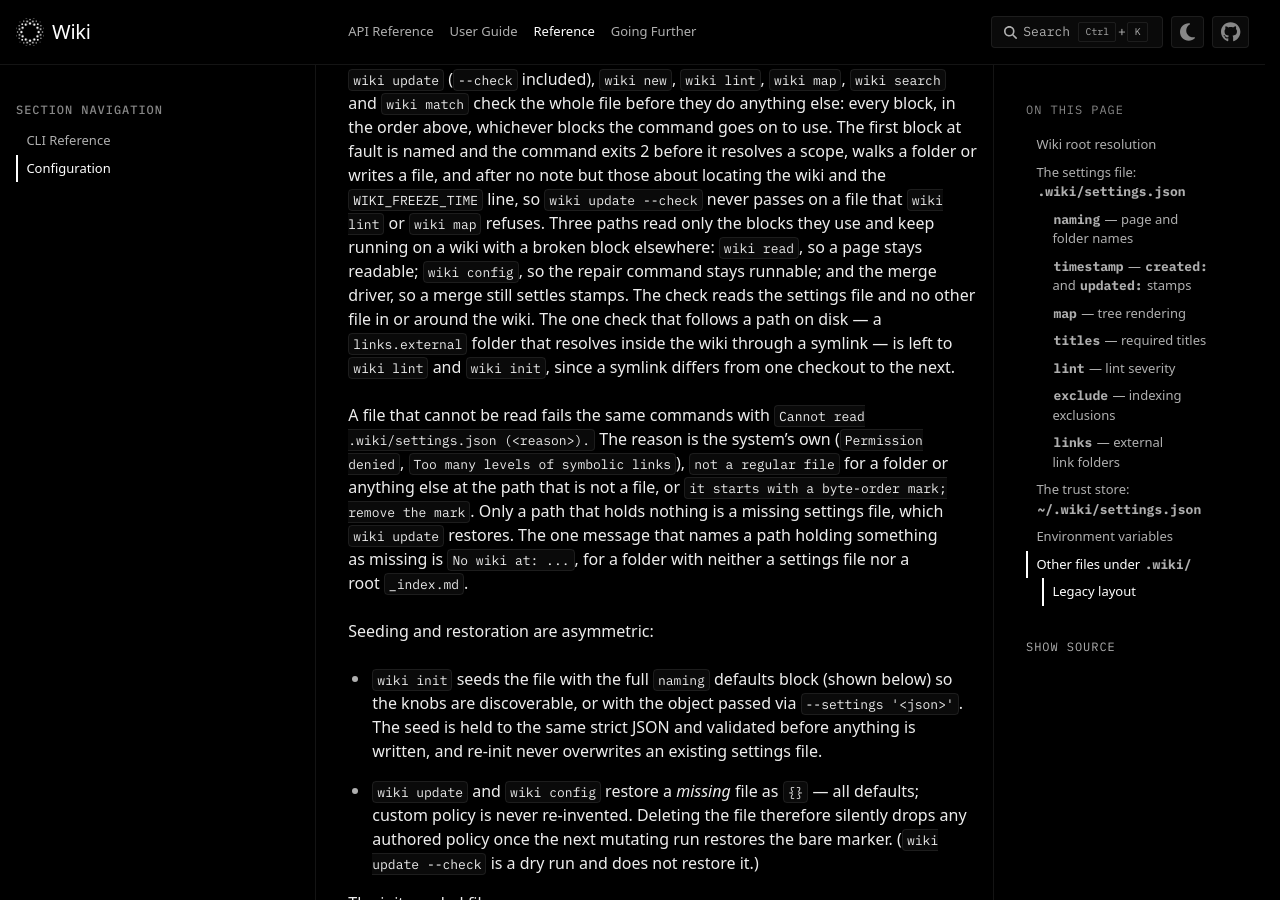
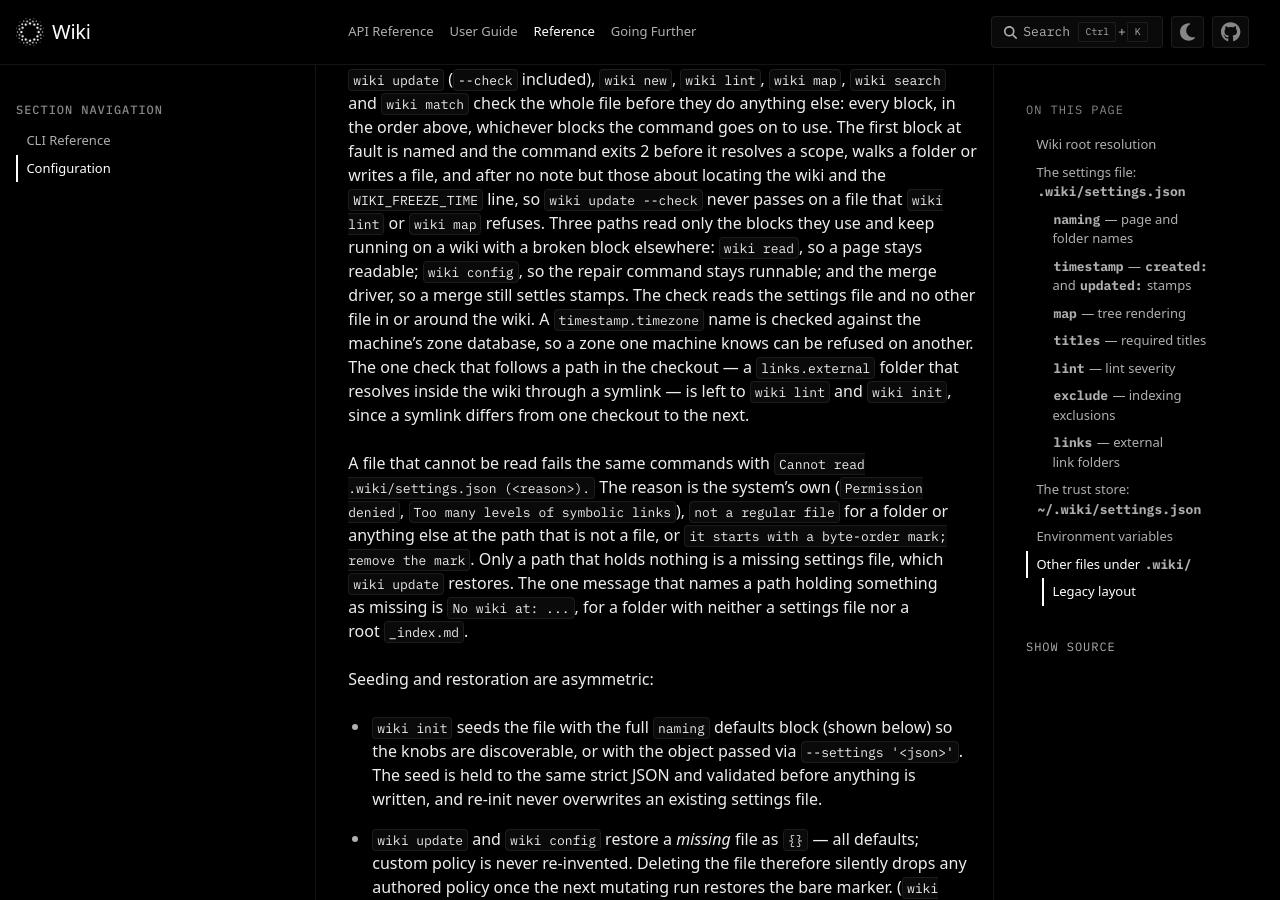
Before and after one commit to plasma-ai/wiki, a Sphinx documentation site: the page built from docs/configuration.rst, in a window 1280 px wide and 900 px high, scrolled down 2362 px. Built offline with Sphinx 7.4.7 and the PyData theme 0.15.4, drawn with Linux system fonts in a browser that asks for light colours; some web fonts are replaced; pages that are not in the unit, such as notebooks, are missing from menus; cross-references to code outside the pages are shown as plain code.

Commit message:
say what the settings check reads outside the settings file
Co-Authored-By: Claude Fable 5.2 <noreply@anthropic.com>

```diff
--- a/docs/configuration.rst
+++ b/docs/configuration.rst
@@ -104,10 +104,12 @@ line, so ``wiki update --check`` never passes on a file that ``wiki lint`` or
 running on a wiki with a broken block elsewhere: ``wiki read``, so a page
 stays readable; ``wiki config``, so the repair command stays runnable; and
 the merge driver, so a merge still settles stamps. The check reads the
-settings file and no other file in or around the wiki. The one check that
-follows a path on disk — a ``links.external`` folder that resolves inside
-the wiki through a symlink — is left to ``wiki lint`` and ``wiki init``,
-since a symlink differs from one checkout to the next.
+settings file and no other file in or around the wiki. A ``timestamp.timezone``
+name is checked against the machine's zone database, so a zone one machine
+knows can be refused on another. The one check that follows a path in the
+checkout — a ``links.external`` folder that resolves inside the wiki through a
+symlink — is left to ``wiki lint`` and ``wiki init``, since a symlink differs
+from one checkout to the next.
 
 A file that cannot be read fails the same commands with
 ``Cannot read .wiki/settings.json (<reason>).`` The reason is the system's own
```
Also changed, not shown: AGENTS.md (+4 -2 lines), 2 other files.
